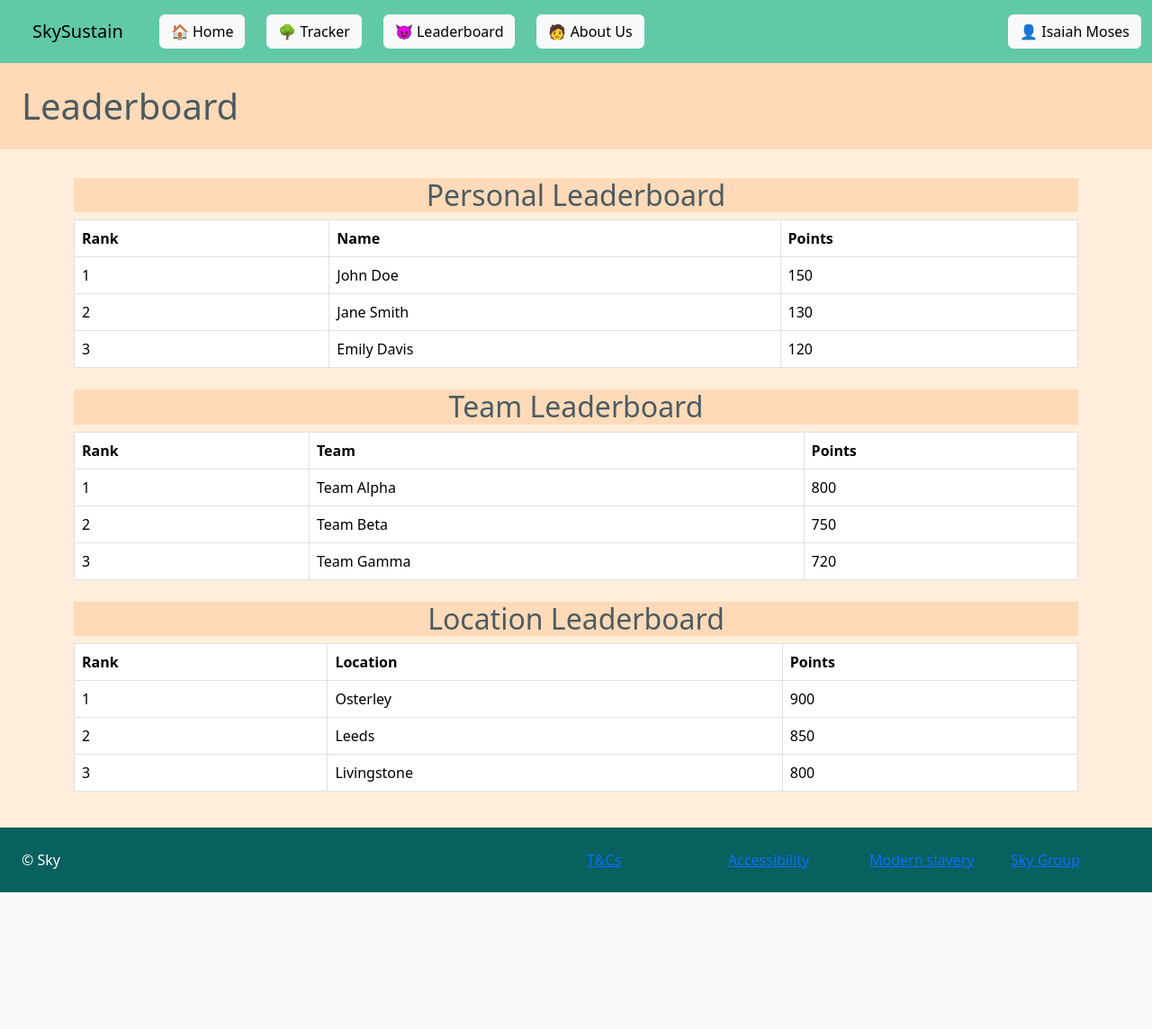
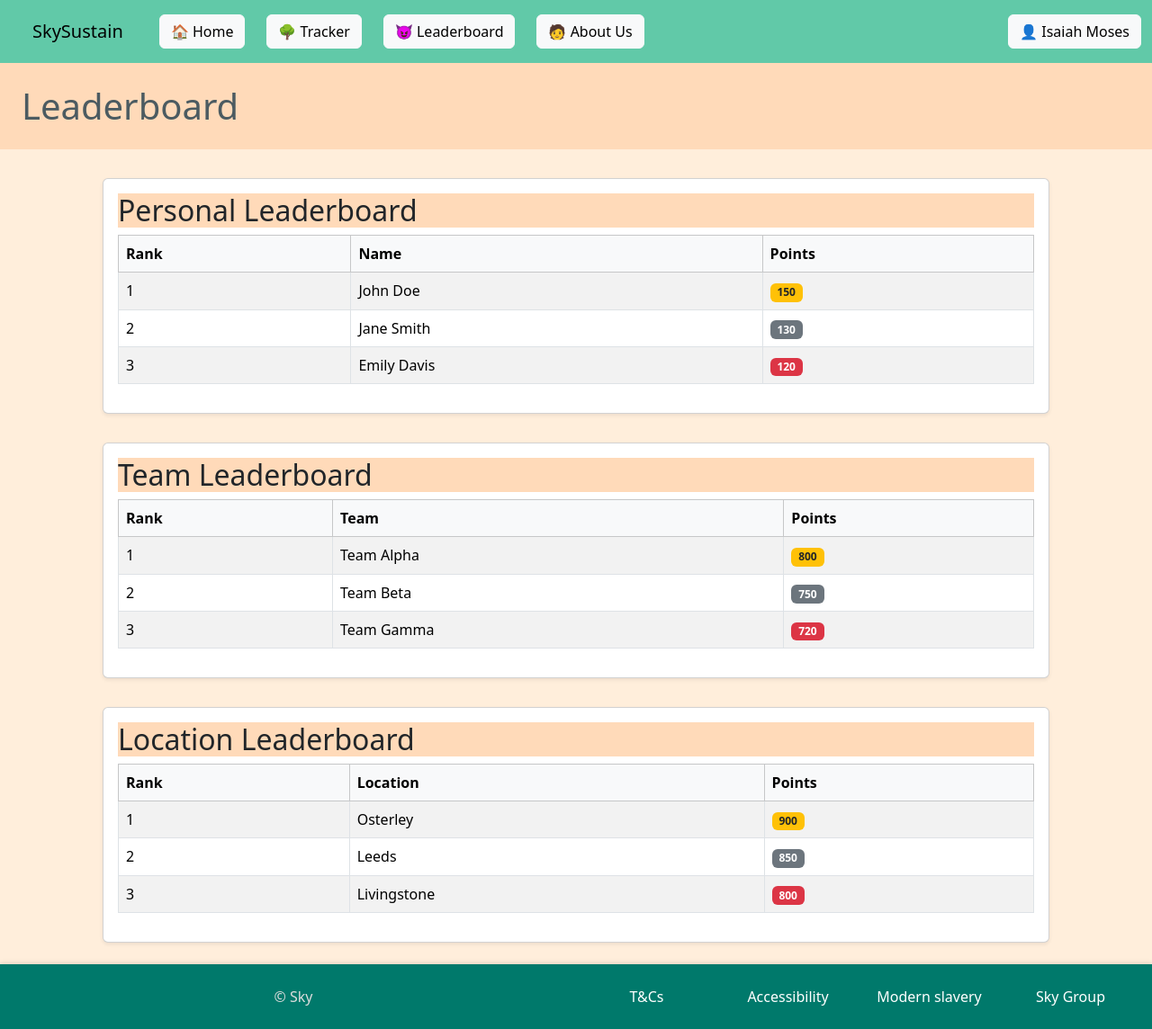
Before and after one commit to mahsan2002/STGP_4Loop, a Flask app: page /leaderboard in a window 1280 px wide. Shown: the whole page at 90% size. Before the commit the page ends 992 px from the top, so only its background shows below. Run offline with Flask 3, Linux system fonts and the light colour scheme.

Commit message:
new changes

```diff
--- a/SQL/loops_db_users.sql
+++ b/SQL/loops_db_users.sql
@@ -38,7 +38,7 @@ CREATE TABLE `db_users` (
 
 LOCK TABLES `db_users` WRITE;
 /*!40000 ALTER TABLE `db_users` DISABLE KEYS */;
-INSERT INTO `db_users` VALUES (1,'Noor_0','Analysis2024!'),(2,'Isaiah_1','Agile2024!'),(3,'Muhammed_2','Pyth0n2025!'),(4,'Anand_3','Jinja2025!');
+INSERT INTO `db_users` VALUES (1,'Noor','Analysis2024!'),(2,'Isaiah','Agile2024!'),(3,'Muhammed','Pyth0n2025!'),(4,'Anand','Jinja2025!');
 /*!40000 ALTER TABLE `db_users` ENABLE KEYS */;
 UNLOCK TABLES;
 /*!40103 SET TIME_ZONE=@OLD_TIME_ZONE */;
--- a/application/templates/Leaderboard.html
+++ b/application/templates/Leaderboard.html
@@ -5,9 +5,12 @@
 <div class="container my-4">
 
     <!-- Personal Leaderboard -->
-        <h2 class="sub-title text-center">Personal Leaderboard</h2>
-        <table class="table table-bordered mb-4">
-            <thead>
+    <div class="card shadow-sm mb-4 rounded">
+        <div class="card-body">
+            <h2 class="sub-title">Personal Leaderboard</h2>
+            <div class="table-responsive">
+                <table class="table table-hover table-striped table-bordered">
+                    <thead class="table-light">
                         <tr>
                             <th>Rank</th>
                             <th>Name</th>
@@ -18,26 +21,32 @@
                         <tr>
                             <td>1</td>
                             <td>John Doe</td>
-                    <td>150</td>
+                            <td><span class="badge bg-warning text-dark">150</span></td> <!-- Gold -->
                         </tr>
                         <tr>
                             <td>2</td>
                             <td>Jane Smith</td>
-                    <td>130</td>
+                            <td><span class="badge bg-secondary">130</span></td> <!-- Silver -->
                         </tr>
                         <tr>
                             <td>3</td>
                             <td>Emily Davis</td>
-                    <td>120</td>
+                            <td><span class="badge bg-danger">120</span></td> <!-- Bronze -->
                         </tr>
                         <!-- Add more rows as needed -->
                     </tbody>
                 </table>
+            </div>
+        </div>
+    </div>
 
     <!-- Team Leaderboard -->
-        <h2 class="sub-title text-center">Team Leaderboard</h2>
-        <table class="table table-bordered mb-4">
-            <thead>
+    <div class="card shadow-sm mb-4 rounded">
+        <div class="card-body">
+            <h2 class="sub-title">Team Leaderboard</h2>
+            <div class="table-responsive">
+                <table class="table table-hover table-striped table-bordered">
+                    <thead class="table-light">
                         <tr>
                             <th>Rank</th>
                             <th>Team</th>
@@ -48,26 +57,32 @@
                         <tr>
                             <td>1</td>
                             <td>Team Alpha</td>
-                    <td>800</td>
+                            <td><span class="badge bg-warning text-dark">800</span></td> <!-- Gold -->
                         </tr>
                         <tr>
                             <td>2</td>
                             <td>Team Beta</td>
-                    <td>750</td>
+                            <td><span class="badge bg-secondary">750</span></td> <!-- Silver -->
                         </tr>
                         <tr>
                             <td>3</td>
                             <td>Team Gamma</td>
-                    <td>720</td>
+                            <td><span class="badge bg-danger">720</span></td> <!-- Bronze -->
                         </tr>
                         <!-- Add more rows as needed -->
                     </tbody>
                 </table>
+            </div>
+        </div>
+    </div>
 
     <!-- Location Leaderboard -->
-        <h2 class="sub-title text-center">Location Leaderboard</h2>
-        <table class="table table-bordered">
-            <thead>
+    <div class="card shadow-sm mb-4 rounded">
+        <div class="card-body">
+            <h2 class="sub-title">Location Leaderboard</h2>
+            <div class="table-responsive">
+                <table class="table table-hover table-striped table-bordered">
+                    <thead class="table-light">
                         <tr>
                             <th>Rank</th>
                             <th>Location</th>
@@ -78,20 +93,25 @@
                         <tr>
                             <td>1</td>
                             <td>Osterley</td>
-                    <td>900</td>
+                            <td><span class="badge bg-warning text-dark">900</span></td> <!-- Gold -->
                         </tr>
                         <tr>
                             <td>2</td>
                             <td>Leeds</td>
-                    <td>850</td>
+                            <td><span class="badge bg-secondary">850</span></td> <!-- Silver -->
                         </tr>
                         <tr>
                             <td>3</td>
                             <td>Livingstone</td>
-                    <td>800</td>
+                            <td><span class="badge bg-danger">800</span></td> <!-- Bronze -->
                         </tr>
                         <!-- Add more rows as needed -->
                     </tbody>
                 </table>
             </div>
+        </div>
+    </div>
+
+</div>
+
 {% endblock %}
--- a/application/templates/layout.html
+++ b/application/templates/layout.html
@@ -8,6 +8,44 @@
     <link href="https://cdn.jsdelivr.net/npm/bootstrap@5.3.3/dist/css/bootstrap.min.css" rel="stylesheet" integrity="sha384-QWTKZyjpPEjISv5WaRU9OFeRpok6YctnYmDr5pNlyT2bRjXh0JMhjY6hW+ALEwIH" crossorigin="anonymous">
     <link rel="stylesheet" href="../static/main_styles.css">
     <title>{{title}} Page</title>
+    <style>
+        /* Flexbox layout for body to ensure footer stays at the bottom */
+        html, body {
+            height: 100%;
+            margin: 0;
+        }
+
+        body {
+            display: flex;
+            flex-direction: column;
+        }
+
+        .content {
+            flex: 1;
+        }
+
+        /* Inline styles for footer to ensure consistency across pages */
+        #footer {
+            background-color: #00796b; /* Slightly different shade for footer */
+            color: white;
+            padding: 20px 0;
+            text-align: center; /* Center align footer content */
+            box-shadow: 0px -2px 5px rgba(0, 0, 0, 0.1); /* Subtle shadow for depth */
+        }
+
+        .footer-text {
+            color: #ddd; /* Lighter text color for footer links */
+        }
+
+        .footer-text a {
+            color: #fff; /* Ensure links are readable */
+            text-decoration: none; /* Remove underline from links */
+        }
+
+        .footer-text a:hover {
+            text-decoration: underline; /* Underline links on hover */
+        }
+    </style>
 </head>
 <header>
     <!-- Navigation bar (Bootstrap) -->
@@ -34,7 +72,7 @@
                     <li class="nav-item">
                         <a href="/tracker"><button type="button" class="btn btn-light ms-4">🌳 Tracker</button></a>
                     </li>
-                <!-- Nav link for leaderboard-->
+                    <!-- Nav link for leaderboard -->
                     <li class="nav-item">
                         <a href="/leaderboard"><button type="button" class="btn btn-light ms-4">😈 Leaderboard</button></a>
                     </li>
@@ -50,12 +88,13 @@
             </div>
         </div>
     </nav>
-
 </header>
 <body>
+    <div class="content">
         <h1 id="main-title" class="p-4">{{title}}</h1>
         {% block body_content %}
         {% endblock %}
+    </div>
 
     <footer id="footer" class="p-4">
         <div class="grid">
--- a/application/templates/register.html
+++ b/application/templates/register.html
@@ -4,6 +4,7 @@
    <form action="" method="POST">
       <p><label for="username">Username: </label></p>
       <p><input type="text" id="username" name="username"/></p>
+      <p><label for="password">Password: </label></p>
        <p><input type="password" id="password" name="password"/></p>
       <p><input type=submit value='Register' /></p>
    </form>
```
Also changed, not shown: application/static/Leaderboard_Styles.css (+83 -15 lines), 1 other file. Lines whose indentation alone changed are shown as unchanged.
